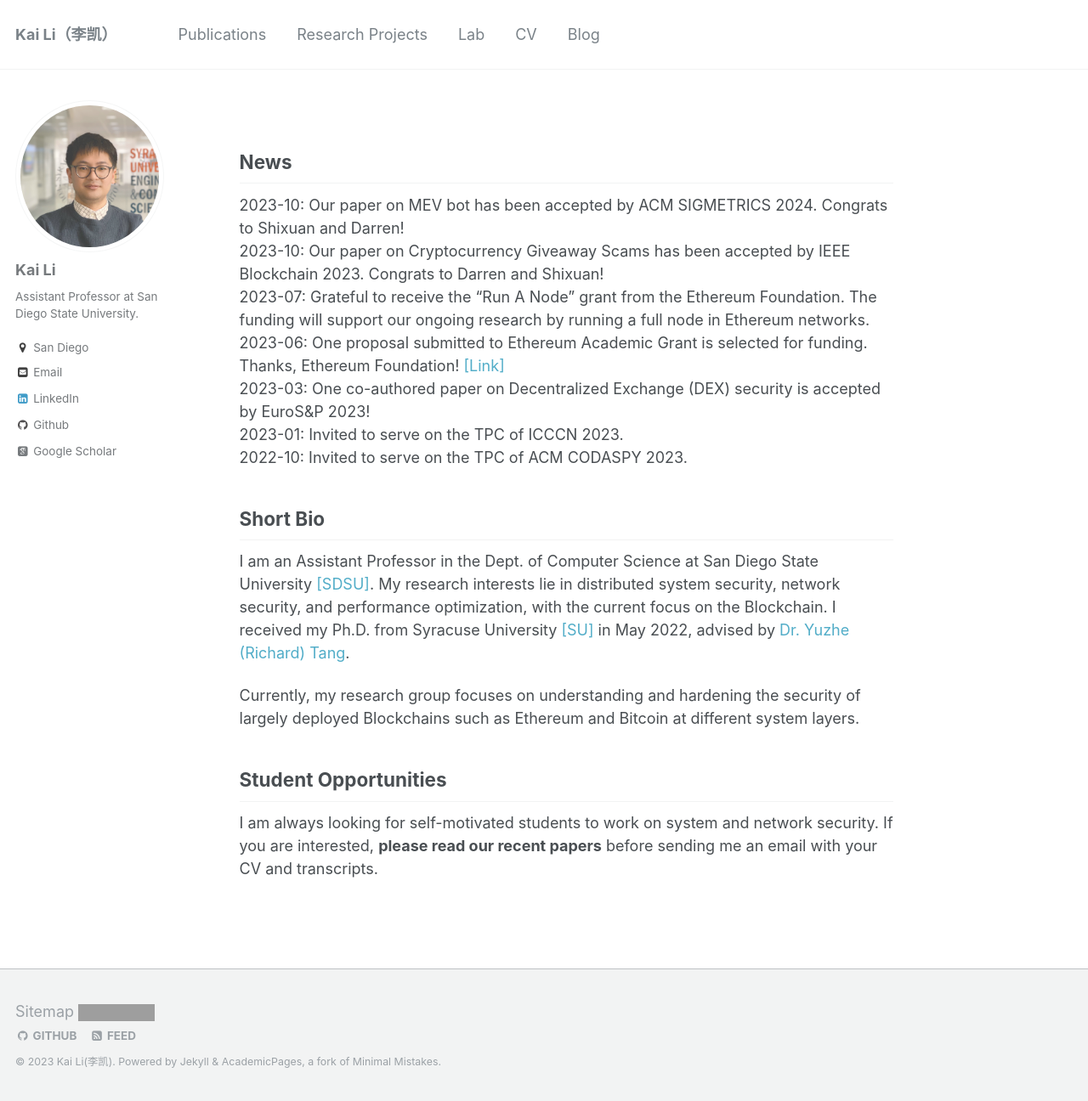
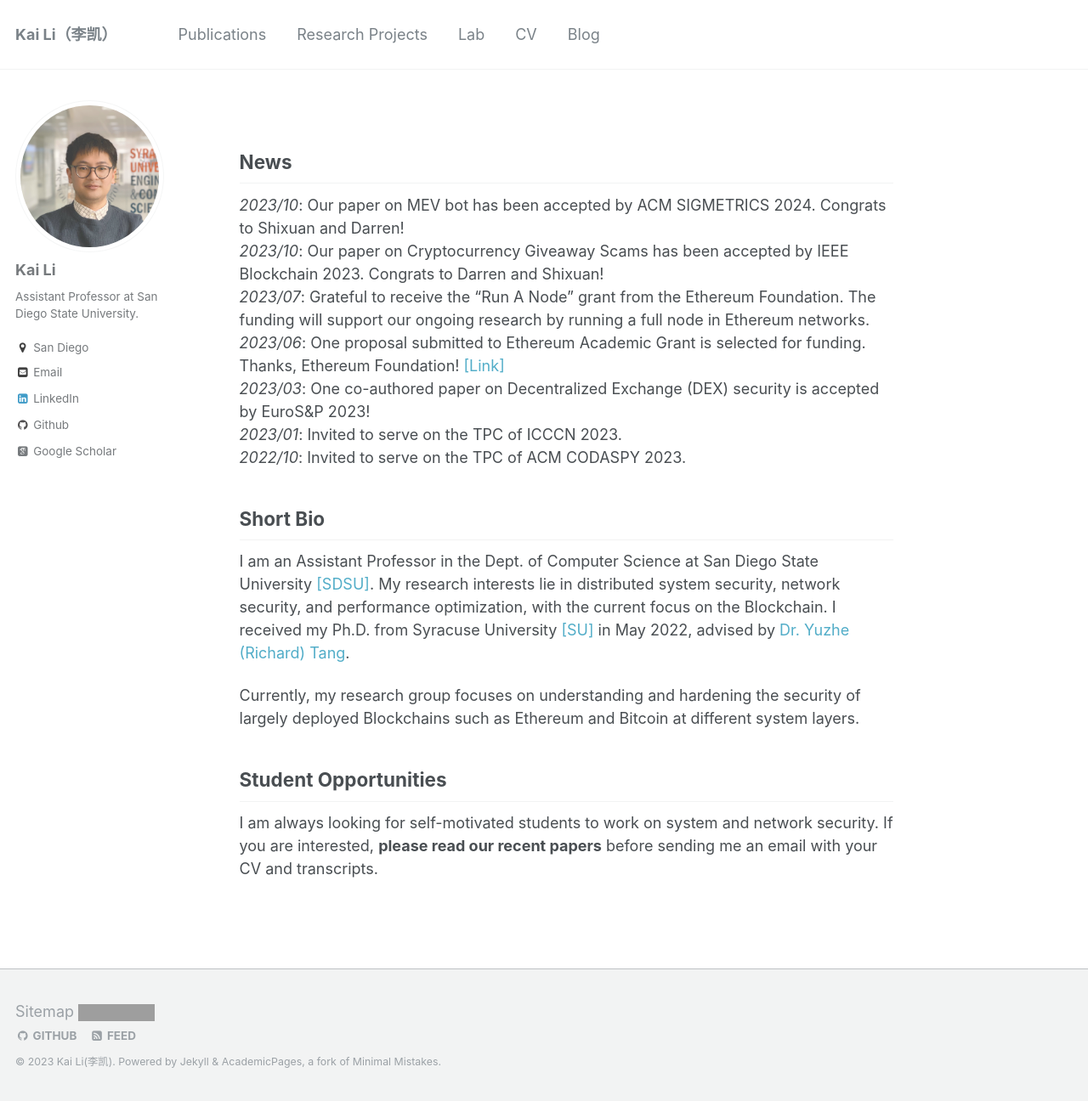
Before and after one commit to likai1993/likai1993.github.io, a Jekyll site: the page built from _pages/about.md, in a window 1280 px wide and 1296 px high. Shown: the whole window at 85% size. Built offline with Jekyll 4.4.1, drawn with Linux system fonts in a browser that asks for light colours; some web fonts are replaced; part of the change alters nothing that is shown; grey boxes are pictures that could not be loaded.

```diff
--- a/_pages/about.md
+++ b/_pages/about.md
@@ -10,13 +10,13 @@ redirect_from:
 
 News
 ----
-2023-10: Our paper on MEV bot has been accepted by ACM SIGMETRICS 2024. Congrats to Shixuan and Darren!
-2023-10: Our paper on Cryptocurrency Giveaway Scams has been accepted by IEEE Blockchain 2023. Congrats to Darren and Shixuan!
-2023-07: Grateful to receive the "Run A Node" grant from the Ethereum Foundation. The funding will support our ongoing research by running a full node in Ethereum networks.
-2023-06: One proposal submitted to Ethereum Academic Grant is selected for funding. Thanks, Ethereum Foundation! [[Link]](https://blog.ethereum.org/2023/06/28/academic-grants-round-23)
-2023-03: One co-authored paper on Decentralized Exchange (DEX) security is accepted by EuroS&P 2023!
-2023-01: Invited to serve on the TPC of ICCCN 2023.
-2022-10: Invited to serve on the TPC of ACM CODASPY 2023.
+_2023/10_: Our paper on MEV bot has been accepted by ACM SIGMETRICS 2024. Congrats to Shixuan and Darren!
+_2023/10_: Our paper on Cryptocurrency Giveaway Scams has been accepted by IEEE Blockchain 2023. Congrats to Darren and Shixuan!
+_2023/07_: Grateful to receive the "Run A Node" grant from the Ethereum Foundation. The funding will support our ongoing research by running a full node in Ethereum networks.
+_2023/06_: One proposal submitted to Ethereum Academic Grant is selected for funding. Thanks, Ethereum Foundation! [[Link]](https://blog.ethereum.org/2023/06/28/academic-grants-round-23)
+_2023/03_: One co-authored paper on Decentralized Exchange (DEX) security is accepted by EuroS&P 2023!
+_2023/01_: Invited to serve on the TPC of ICCCN 2023.
+_2022/10_: Invited to serve on the TPC of ACM CODASPY 2023.
 
 Short Bio
 ----
```
